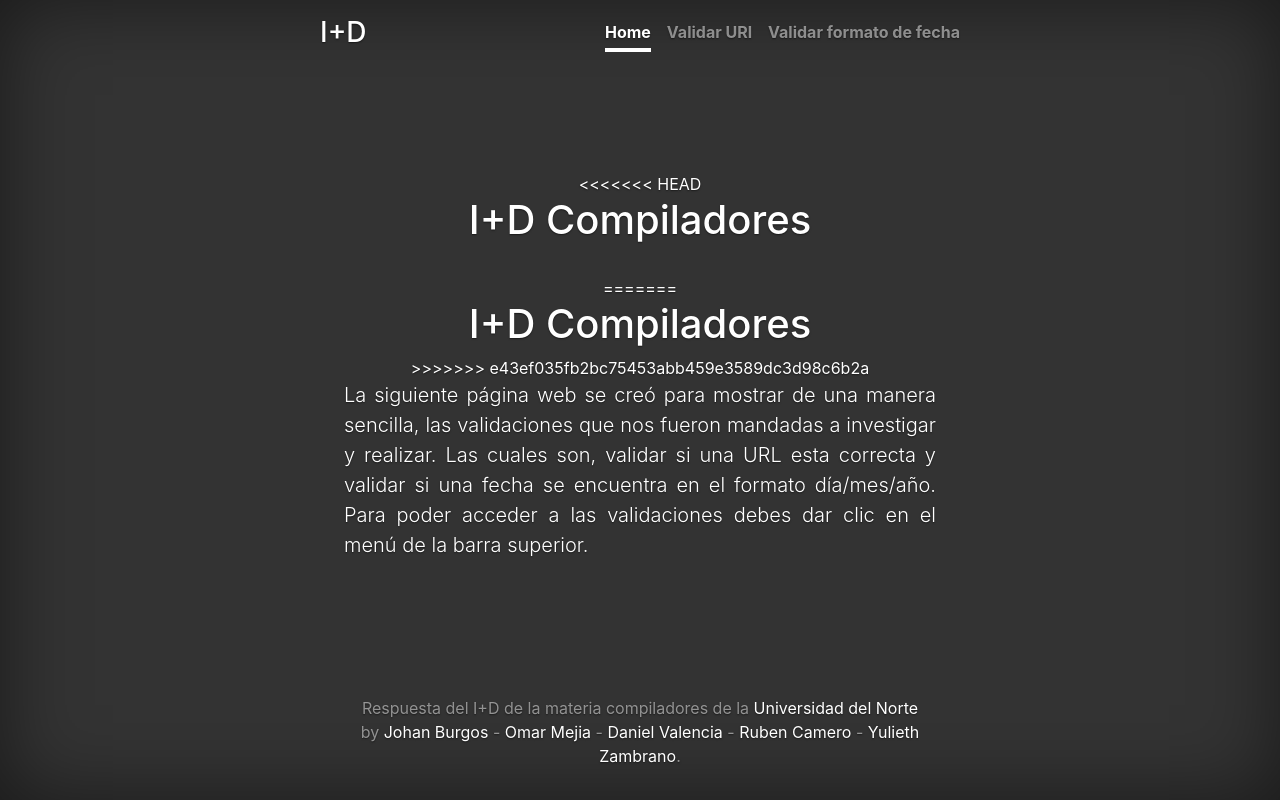
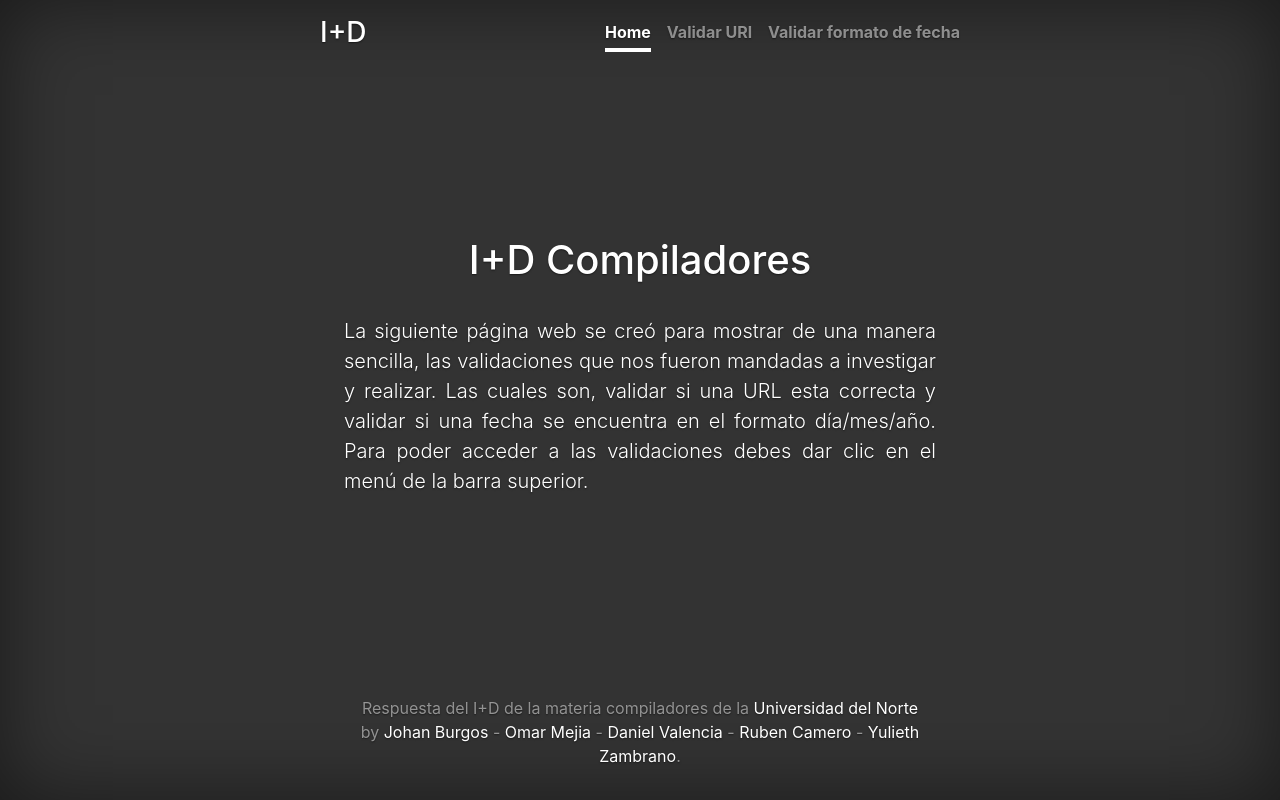
Before and after one commit to DvC99/Email-and-Date-Validations, a plain HTML site: page index.html in a window 1280 px wide. Drawn offline with nearby package versions, Linux system fonts and the light colour scheme.

Commit message:
Pagina Final

```diff
--- a/index.html
+++ b/index.html
@@ -32,11 +32,7 @@
     </header>
 
     <main role="main" class="inner cover">
-<<<<<<< HEAD
       <h1 class="cover-heading">I+D Compiladores</h1><br>
-=======
-      <h1 class="cover-heading">I+D Compiladores</h1>
->>>>>>> e43ef035fb2bc75453abb459e3589dc3d98c6b2a
       <p class="lead text-justify">La siguiente página web se creó para mostrar de una manera sencilla, las validaciones que nos fueron mandadas a investigar y realizar. Las cuales son, validar si una URL esta correcta y validar si una fecha se encuentra en el formato día/mes/año. Para poder acceder a las validaciones debes dar clic en el menú de la barra superior.
       </p>
     </main>
```
Also changed, not shown: js/fecha.js (line endings or trailing spaces), 1 other file.
